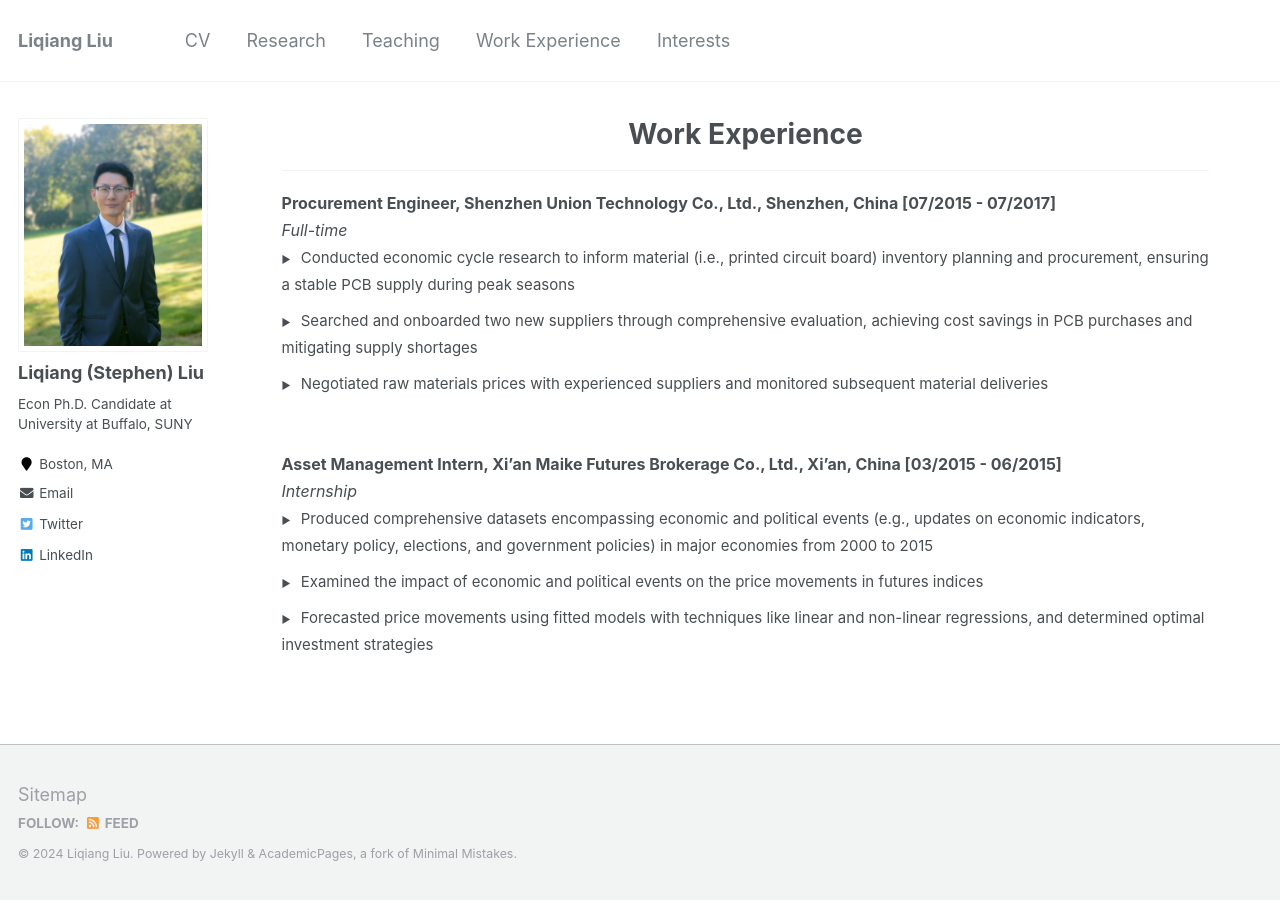
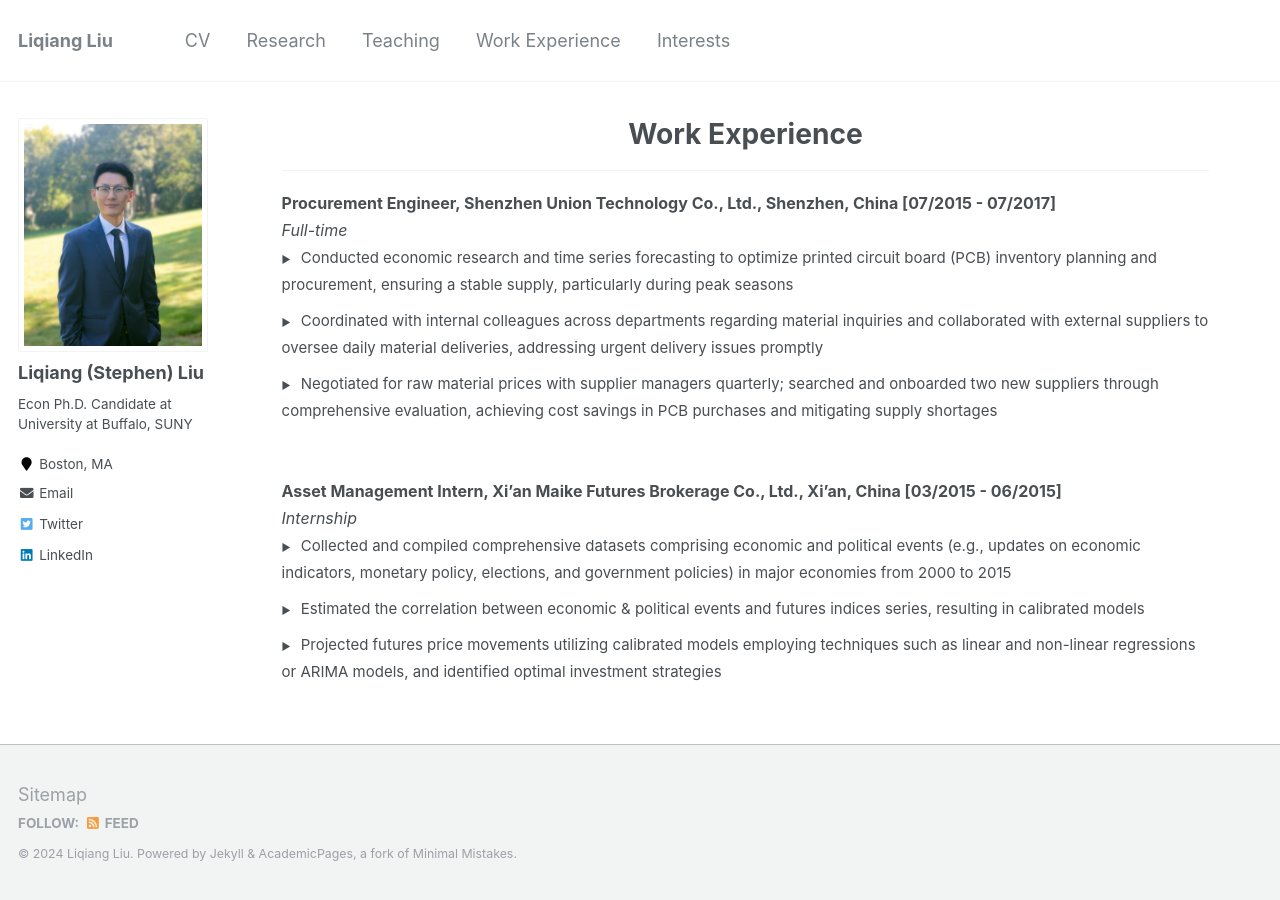
Before and after one commit to Liqiang-Liu/Liqiang-Liu.github.io, a Jekyll site: the page built from _pages/workexperience.md, in a window 1280 px wide. Built offline with Jekyll 4.4.1, drawn with Linux system fonts in a browser that asks for light colours.

Commit message:
Update workexperience.md

```diff
--- a/_pages/workexperience.md
+++ b/_pages/workexperience.md
@@ -36,9 +36,9 @@ redirect_from:
   <span style="font-size: 16px;"><strong>Procurement Engineer, Shenzhen Union Technology Co., Ltd., Shenzhen, China [07/2015 - 07/2017]</strong></span><br>
   <span style="font-size: 16px;"> <i>Full-time</i></span>
     <ul class="custom-bullet">
-      <li><span style="font-size: 15px; ">Conducted economic cycle research to inform material (i.e., printed circuit board) inventory planning and procurement, ensuring a stable PCB supply during peak seasons</span></li>
-      <li><span style="font-size: 15px; ">Searched and onboarded two new suppliers through comprehensive evaluation, achieving cost savings in PCB purchases and mitigating supply shortages</span></li>
-      <li><span style="font-size: 15px; ">Negotiated raw materials prices with experienced suppliers and monitored subsequent material deliveries</span></li><br>
+      <li><span style="font-size: 15px; ">Conducted economic research and time series forecasting to optimize printed circuit board (PCB) inventory planning and procurement, ensuring a stable supply, particularly during peak seasons</span></li>
+      <li><span style="font-size: 15px; ">Coordinated with internal colleagues across departments regarding material inquiries and collaborated with external suppliers to oversee daily material deliveries, addressing urgent delivery issues promptly</span></li>
+      <li><span style="font-size: 15px; ">Negotiated for raw material prices with supplier managers quarterly; searched and onboarded two new suppliers through comprehensive evaluation, achieving cost savings in PCB purchases and mitigating supply shortages</span></li><br>
      </ul>
   </ul>
 
@@ -47,9 +47,9 @@ redirect_from:
   <span style="font-size: 16px;"><strong>Asset Management Intern, Xi’an Maike Futures Brokerage Co., Ltd., Xi’an, China [03/2015 - 06/2015]</strong></span><br>
   <span style="font-size: 16px;"><i>Internship</i></span>
     <ul class="custom-bullet">
-      <li><span style="font-size: 15px; ">Produced comprehensive datasets encompassing economic and political events (e.g., updates on economic indicators, monetary policy, elections, and government policies) in major economies from 2000 to 2015</span></li>
-      <li><span style="font-size: 15px; ">Examined the impact of economic and political events on the price movements in futures indices</span></li>
-      <li><span style="font-size: 15px; ">Forecasted price movements using fitted models with techniques like linear and non-linear regressions, and determined optimal investment strategies</span></li>
+      <li><span style="font-size: 15px; ">Collected and compiled comprehensive datasets comprising economic and political events (e.g., updates on economic indicators, monetary policy, elections, and government policies) in major economies from 2000 to 2015</span></li>
+      <li><span style="font-size: 15px; ">Estimated the correlation between economic & political events and futures indices series, resulting in calibrated models</span></li>
+      <li><span style="font-size: 15px; ">Projected futures price movements utilizing calibrated models employing techniques such as linear and non-linear regressions or ARIMA models, and identified optimal investment strategies</span></li>
      </ul>
 </ul>
 
```
